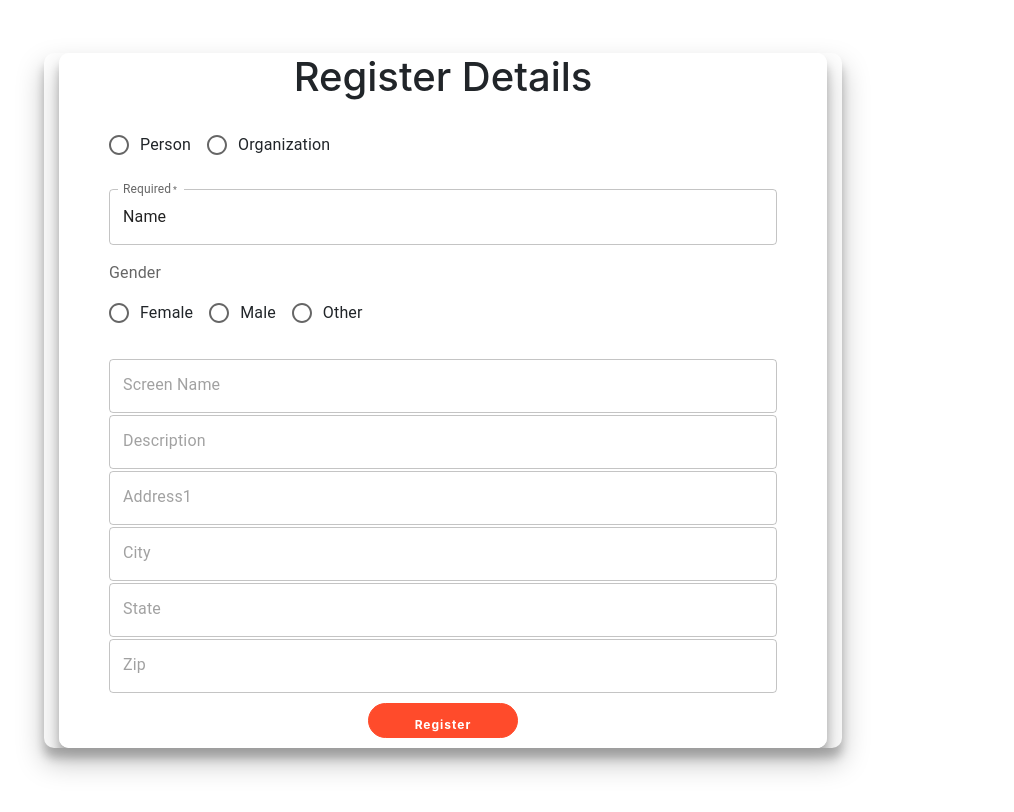
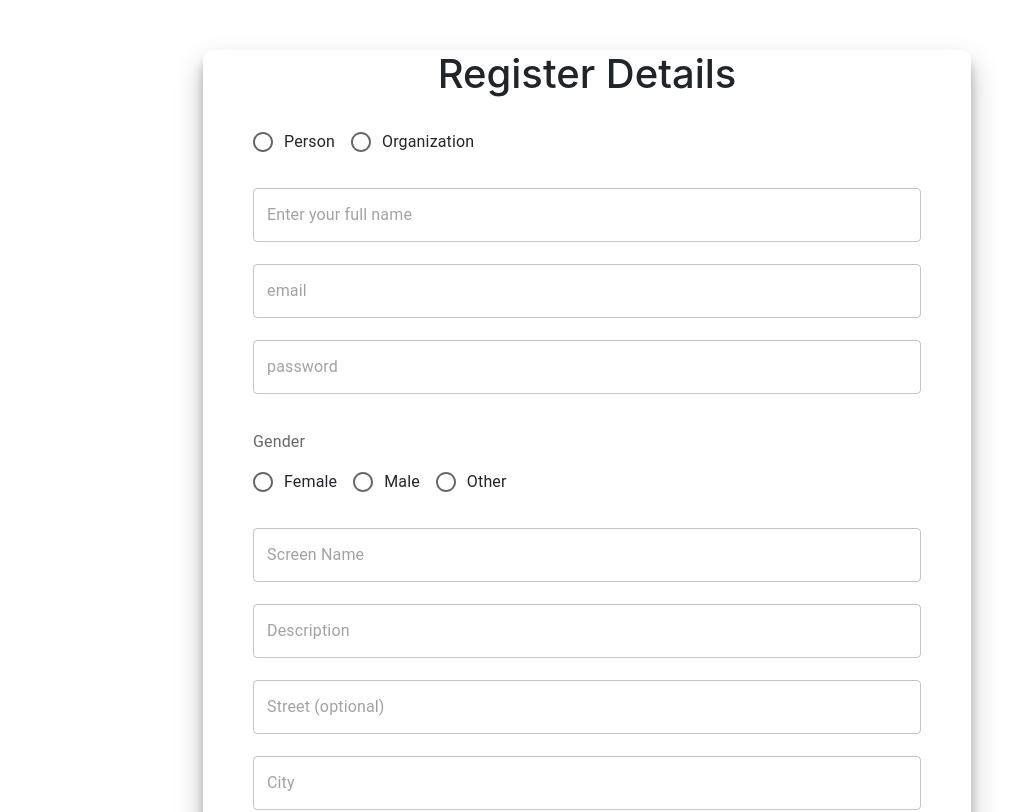
Before and after one commit to kasatsakshi/cmpe275-cloud-event-centre, a React (Create React App) app in the folder client/: page /register in a window 1280 px wide. Shown: the top 812 px of the page, without its empty margins (197-1211 px from the left). Built offline with nearby package versions, Linux system fonts and the light colour scheme.

Commit message:
fixes to form front end

```diff
--- a/client/src/components/Register.css
+++ b/client/src/components/Register.css
@@ -9,12 +9,14 @@
 	width: 768px;
 	max-width: 100%;
 	min-height: 480px;
+  margin: 50px 400px;
 }
 
 .register-input-fields {
   border: none;
 	width: 100%;
   padding: 10px 0;
+  margin-top: 10px;
 }
 
 .register-radio {
@@ -29,9 +31,9 @@
 	border: 1px solid #FF4B2B;
 	background-color: #FF4B2B;
 	color: #FFFFFF;
-	font-size: 12px;
-	font-weight: bold;
-	padding: 12px 45px;
+	font-size: 15px;
+	/* font-weight: bold; */
+	padding: 2px 30px;
 	letter-spacing: 1px;
-  margin: 10px 0;
+  margin: 20px 0;
 }
--- a/client/src/components/Register.js
+++ b/client/src/components/Register.js
@@ -1,16 +1,15 @@
 import React from 'react';
-import './Register.css';
+import FormLabel from '@mui/material/FormLabel';
+import TextField from '@mui/material/TextField';
 import Radio from '@mui/material/Radio';
 import RadioGroup from '@mui/material/RadioGroup';
 import FormControlLabel from '@mui/material/FormControlLabel';
-import FormControl from '@mui/material/FormControl';
-import FormLabel from '@mui/material/FormLabel';
-import TextField from '@mui/material/TextField';
+import './Register.css';
 
 function Register() {
   return (
-    <div class="container" id="container">
-      <div className='form-container register-container'>
+
+    <div className='register-container'>
       <form action="#">
         <h1>Register Details</h1>
         <div className='register-radio'>
@@ -27,9 +26,23 @@ function Register() {
         <TextField
           required
           id="name"
-            label="Required"
-            defaultValue='Name'
+          placeholder='Enter your full name'
           className='register-input-fields'
+          style={{ paddingBottom: 20 }}
+        />
+        <TextField
+          required
+          id="email"
+          placeholder='email'
+          className='register-input-fields'
+          style={{ paddingBottom: 20 }}
+        />
+        <TextField
+          required
+          id="password"
+          placeholder='password'
+          className='register-input-fields'
+          style={{ paddingBottom: 20 }}
         />
         <div className='register-radio'>
           <FormLabel>Gender</FormLabel>
@@ -48,30 +61,35 @@ function Register() {
           id="name"
           placeholder='Screen Name'
           className='register-input-fields'
+          style={{ paddingBottom: 20 }}
         />
         <TextField
           required
           id="name"
           placeholder='Description'
           className='register-input-fields'
+          style={{ paddingBottom: 20 }}
         />
         <TextField
           required
           id="name"
-            placeholder='Address1'
+          placeholder='Street (optional)'
           className='register-input-fields'
+          style={{ paddingBottom: 20 }}
         />
         <TextField
           required
           id="name"
           placeholder='City'
           className='register-input-fields'
+          style={{ paddingBottom: 20 }}
         />
         <TextField
           required
           id="name"
           placeholder='State'
           className='register-input-fields'
+          style={{ paddingBottom: 20 }}
         />
         <TextField
           required
@@ -82,7 +100,6 @@ function Register() {
         <button className='register-button'>Register</button>
       </form>
     </div>
-    </div>
   )
 }
 
--- a/client/src/components/Signup.css
+++ b/client/src/components/Signup.css
@@ -5,7 +5,7 @@
 	box-sizing: border-box;
 }
 
-body {
+/* body {
 	background: #f6f5f7;
 	display: flex;
 	justify-content: center;
@@ -14,7 +14,7 @@ body {
 	font-family: 'Montserrat', sans-serif;
 	height: 100vh;
 	margin: -20px 0 50px;
-}
+} */
 
 h1 {
 	font-weight: bold;
```
Lines whose indentation alone changed are shown as unchanged.
